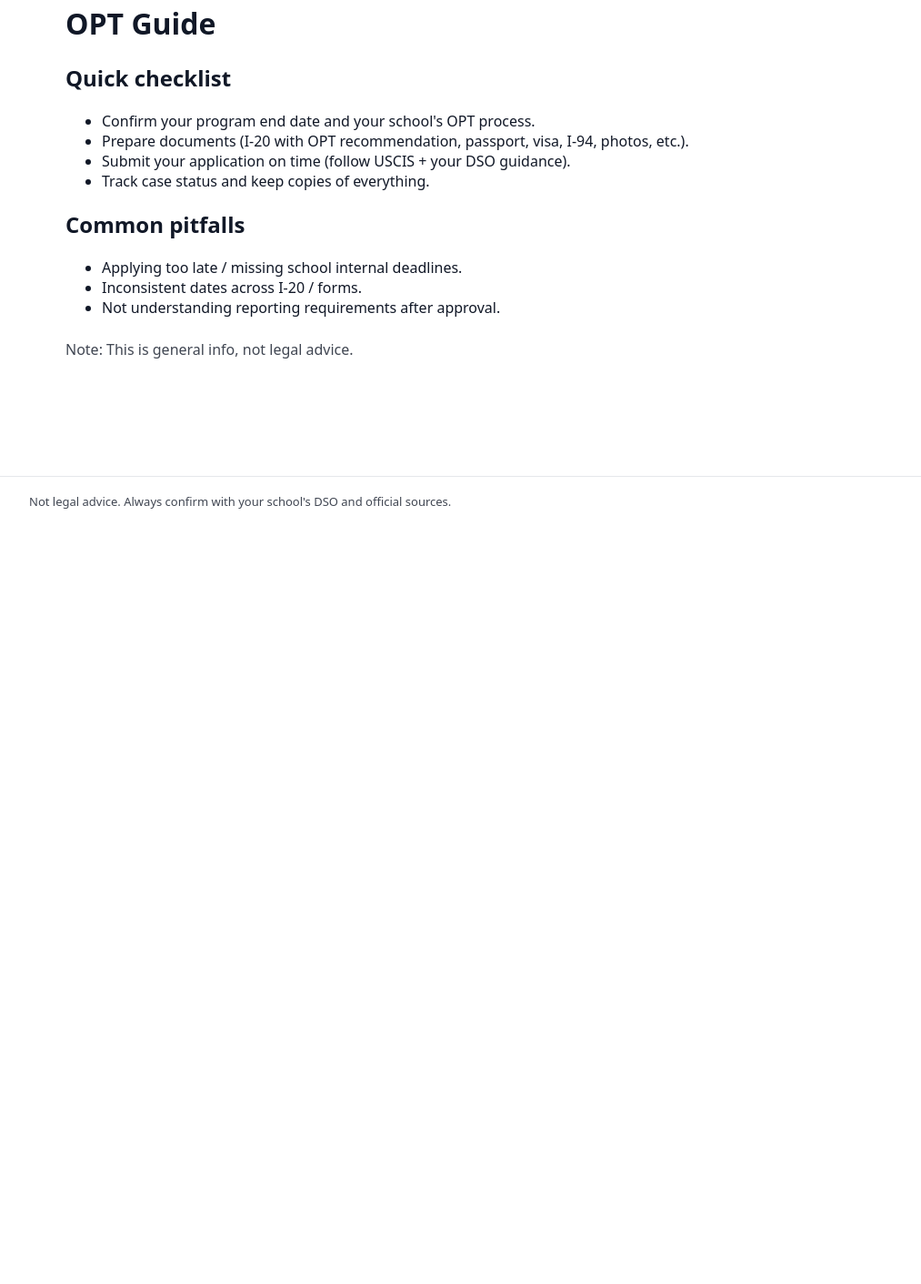
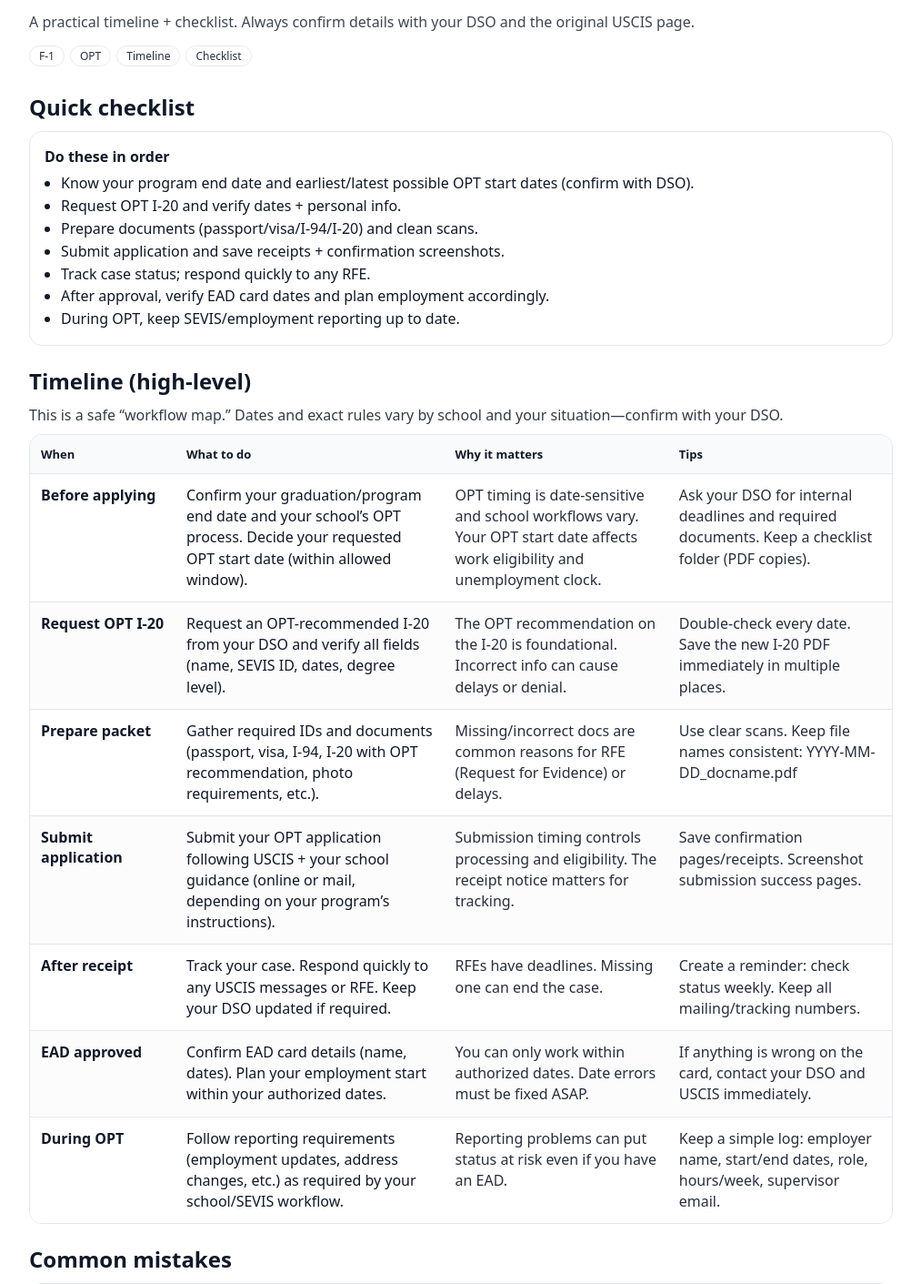
Before and after one commit to jam-sudo/intl-student-portal, a Next.js app: page /guides/opt in a window 1280 px wide. Shown: the part 150-1561 px from the top of the page at 91% size, without its empty margins (108-1121 px from the left). Before the commit the page ends 800 px from the top, so only its background shows below. Built offline with nearby package versions, Linux system fonts and the light colour scheme.

Commit message:
Upgrade OPT guide with timeline and checklist

```diff
--- a/src/app/guides/opt/page.tsx
+++ b/src/app/guides/opt/page.tsx
@@ -1,26 +1,266 @@
+type Row = {
+  when: string;
+  action: string;
+  whyItMatters: string;
+  tips: string;
+};
+
+function Section({
+  title,
+  children,
+}: {
+  title: string;
+  children: React.ReactNode;
+}) {
+  return (
+    <section style={{ marginTop: 22 }}>
+      <h2 style={{ marginBottom: 10 }}>{title}</h2>
+      {children}
+    </section>
+  );
+}
+
+function Pill({ text }: { text: string }) {
+  return (
+    <span
+      style={{
+        display: "inline-block",
+        fontSize: 12,
+        padding: "2px 10px",
+        border: "1px solid #e5e7eb",
+        borderRadius: 999,
+        opacity: 0.9,
+        marginRight: 6,
+        marginBottom: 6,
+      }}
+    >
+      {text}
+    </span>
+  );
+}
+
+function Card({
+  title,
+  desc,
+  items,
+}: {
+  title: string;
+  desc?: string;
+  items: string[];
+}) {
+  return (
+    <div
+      style={{
+        border: "1px solid #e5e7eb",
+        borderRadius: 14,
+        padding: 16,
+      }}
+    >
+      <div style={{ fontWeight: 800, marginBottom: 6 }}>{title}</div>
+      {desc ? <div style={{ opacity: 0.85, marginBottom: 10 }}>{desc}</div> : null}
+      <ul style={{ margin: 0, paddingLeft: 18, lineHeight: 1.55 }}>
+        {items.map((x) => (
+          <li key={x}>{x}</li>
+        ))}
+      </ul>
+    </div>
+  );
+}
+
+function Table({ rows }: { rows: Row[] }) {
+  return (
+    <div
+      style={{
+        border: "1px solid #e5e7eb",
+        borderRadius: 14,
+        overflow: "hidden",
+      }}
+    >
+      <div
+        style={{
+          display: "grid",
+          gridTemplateColumns: "160px 1.2fr 1fr 1fr",
+          gap: 0,
+          background: "#f9fafb",
+          borderBottom: "1px solid #e5e7eb",
+          fontWeight: 700,
+          fontSize: 13,
+        }}
+      >
+        <div style={{ padding: 12 }}>When</div>
+        <div style={{ padding: 12 }}>What to do</div>
+        <div style={{ padding: 12 }}>Why it matters</div>
+        <div style={{ padding: 12 }}>Tips</div>
+      </div>
+
+      {rows.map((r, i) => (
+        <div
+          key={i}
+          style={{
+            display: "grid",
+            gridTemplateColumns: "160px 1.2fr 1fr 1fr",
+            borderBottom: i === rows.length - 1 ? "none" : "1px solid #e5e7eb",
+            background: i % 2 === 0 ? "#ffffff" : "#fcfcfd",
+          }}
+        >
+          <div style={{ padding: 12, fontWeight: 700 }}>{r.when}</div>
+          <div style={{ padding: 12, lineHeight: 1.45 }}>{r.action}</div>
+          <div style={{ padding: 12, lineHeight: 1.45, opacity: 0.9 }}>{r.whyItMatters}</div>
+          <div style={{ padding: 12, lineHeight: 1.45, opacity: 0.9 }}>{r.tips}</div>
+        </div>
+      ))}
+    </div>
+  );
+}
+
 export default function OptGuide() {
+  const timeline: Row[] = [
+    {
+      when: "Before applying",
+      action:
+        "Confirm your graduation/program end date and your school’s OPT process. Decide your requested OPT start date (within allowed window).",
+      whyItMatters:
+        "OPT timing is date-sensitive and school workflows vary. Your OPT start date affects work eligibility and unemployment clock.",
+      tips:
+        "Ask your DSO for internal deadlines and required documents. Keep a checklist folder (PDF copies).",
+    },
+    {
+      when: "Request OPT I-20",
+      action:
+        "Request an OPT-recommended I-20 from your DSO and verify all fields (name, SEVIS ID, dates, degree level).",
+      whyItMatters:
+        "The OPT recommendation on the I-20 is foundational. Incorrect info can cause delays or denial.",
+      tips:
+        "Double-check every date. Save the new I-20 PDF immediately in multiple places.",
+    },
+    {
+      when: "Prepare packet",
+      action:
+        "Gather required IDs and documents (passport, visa, I-94, I-20 with OPT recommendation, photo requirements, etc.).",
+      whyItMatters:
+        "Missing/incorrect docs are common reasons for RFE (Request for Evidence) or delays.",
+      tips:
+        "Use clear scans. Keep file names consistent: YYYY-MM-DD_docname.pdf",
+    },
+    {
+      when: "Submit application",
+      action:
+        "Submit your OPT application following USCIS + your school guidance (online or mail, depending on your program’s instructions).",
+      whyItMatters:
+        "Submission timing controls processing and eligibility. The receipt notice matters for tracking.",
+      tips:
+        "Save confirmation pages/receipts. Screenshot submission success pages.",
+    },
+    {
+      when: "After receipt",
+      action:
+        "Track your case. Respond quickly to any USCIS messages or RFE. Keep your DSO updated if required.",
+      whyItMatters:
+        "RFEs have deadlines. Missing one can end the case.",
+      tips:
+        "Create a reminder: check status weekly. Keep all mailing/tracking numbers.",
+    },
+    {
+      when: "EAD approved",
+      action:
+        "Confirm EAD card details (name, dates). Plan your employment start within your authorized dates.",
+      whyItMatters:
+        "You can only work within authorized dates. Date errors must be fixed ASAP.",
+      tips:
+        "If anything is wrong on the card, contact your DSO and USCIS immediately.",
+    },
+    {
+      when: "During OPT",
+      action:
+        "Follow reporting requirements (employment updates, address changes, etc.) as required by your school/SEVIS workflow.",
+      whyItMatters:
+        "Reporting problems can put status at risk even if you have an EAD.",
+      tips:
+        "Keep a simple log: employer name, start/end dates, role, hours/week, supervisor email.",
+    },
+  ];
+
+  const quickChecklist = [
+    "Know your program end date and earliest/latest possible OPT start dates (confirm with DSO).",
+    "Request OPT I-20 and verify dates + personal info.",
+    "Prepare documents (passport/visa/I-94/I-20) and clean scans.",
+    "Submit application and save receipts + confirmation screenshots.",
+    "Track case status; respond quickly to any RFE.",
+    "After approval, verify EAD card dates and plan employment accordingly.",
+    "During OPT, keep SEVIS/employment reporting up to date.",
+  ];
+
+  const commonMistakes = [
+    "Assuming rules are identical across schools (DSO workflows differ).",
+    "Not checking every date on the I-20 and EAD card.",
+    "Submitting with inconsistent info across documents.",
+    "Waiting too late and hitting internal school deadlines.",
+    "Not keeping PDF copies of everything you submitted/received.",
+    "Missing reporting obligations after approval.",
+  ];
+
+  const faq = [
+    {
+      q: "Is this legal advice?",
+      a: "No. This is a student-friendly guide. Always verify with your DSO and the official source.",
+    },
+    {
+      q: "What is the single most important step?",
+      a: "Align your dates (program end date, OPT start date, I-20 recommendation date) and follow your school’s process exactly.",
+    },
+    {
+      q: "What should I save?",
+      a: "All PDFs and screenshots: I-20s, receipts, confirmation pages, notices, and any messages.",
+    },
+  ];
+
   return (
-    <main style={{ padding: 40, maxWidth: 900 }}>
-      <h1>OPT Guide</h1>
+    <main style={{ maxWidth: 950 }}>
+      <h1 style={{ marginBottom: 6 }}>OPT Guide</h1>
+      <div style={{ opacity: 0.8, marginBottom: 14 }}>
+        A practical timeline + checklist. Always confirm details with your DSO and the original USCIS page.
+      </div>
 
-      <h2>Quick checklist</h2>
-      <ul>
-        <li>Confirm your program end date and your school&apos;s OPT process.</li>
-        <li>Prepare documents (I-20 with OPT recommendation, passport, visa, I-94, photos, etc.).</li>
-        <li>Submit your application on time (follow USCIS + your DSO guidance).</li>
-        <li>Track case status and keep copies of everything.</li>
-      </ul>
+      <div style={{ marginTop: 10 }}>
+        <Pill text="F-1" />
+        <Pill text="OPT" />
+        <Pill text="Timeline" />
+        <Pill text="Checklist" />
+      </div>
 
-      <h2>Common pitfalls</h2>
-      <ul>
-        <li>Applying too late / missing school internal deadlines.</li>
-        <li>Inconsistent dates across I-20 / forms.</li>
-        <li>Not understanding reporting requirements after approval.</li>
-      </ul>
+      <Section title="Quick checklist">
+        <Card title="Do these in order" items={quickChecklist} />
+      </Section>
 
-      <p style={{ marginTop: 24, opacity: 0.8 }}>
-        Note: This is general info, not legal advice.
-      </p>
+      <Section title="Timeline (high-level)">
+        <div style={{ opacity: 0.85, marginBottom: 10 }}>
+          This is a safe “workflow map.” Dates and exact rules vary by school and your situation—confirm with your DSO.
+        </div>
+        <Table rows={timeline} />
+      </Section>
+
+      <Section title="Common mistakes">
+        <Card
+          title="Avoid these"
+          desc="Most OPT issues are paperwork + timing errors, not complicated law."
+          items={commonMistakes}
+        />
+      </Section>
+
+      <Section title="FAQ (starter)">
+        <div style={{ display: "grid", gap: 12 }}>
+          {faq.map((x) => (
+            <div key={x.q} style={{ border: "1px solid #e5e7eb", borderRadius: 14, padding: 16 }}>
+              <div style={{ fontWeight: 800, marginBottom: 6 }}>{x.q}</div>
+              <div style={{ opacity: 0.9, lineHeight: 1.5 }}>{x.a}</div>
+            </div>
+          ))}
+        </div>
+      </Section>
+
+      <div style={{ marginTop: 28, fontSize: 13, opacity: 0.75 }}>
+        Not legal advice. Always confirm with your school&apos;s DSO and official sources.
+      </div>
     </main>
   );
 }
```
